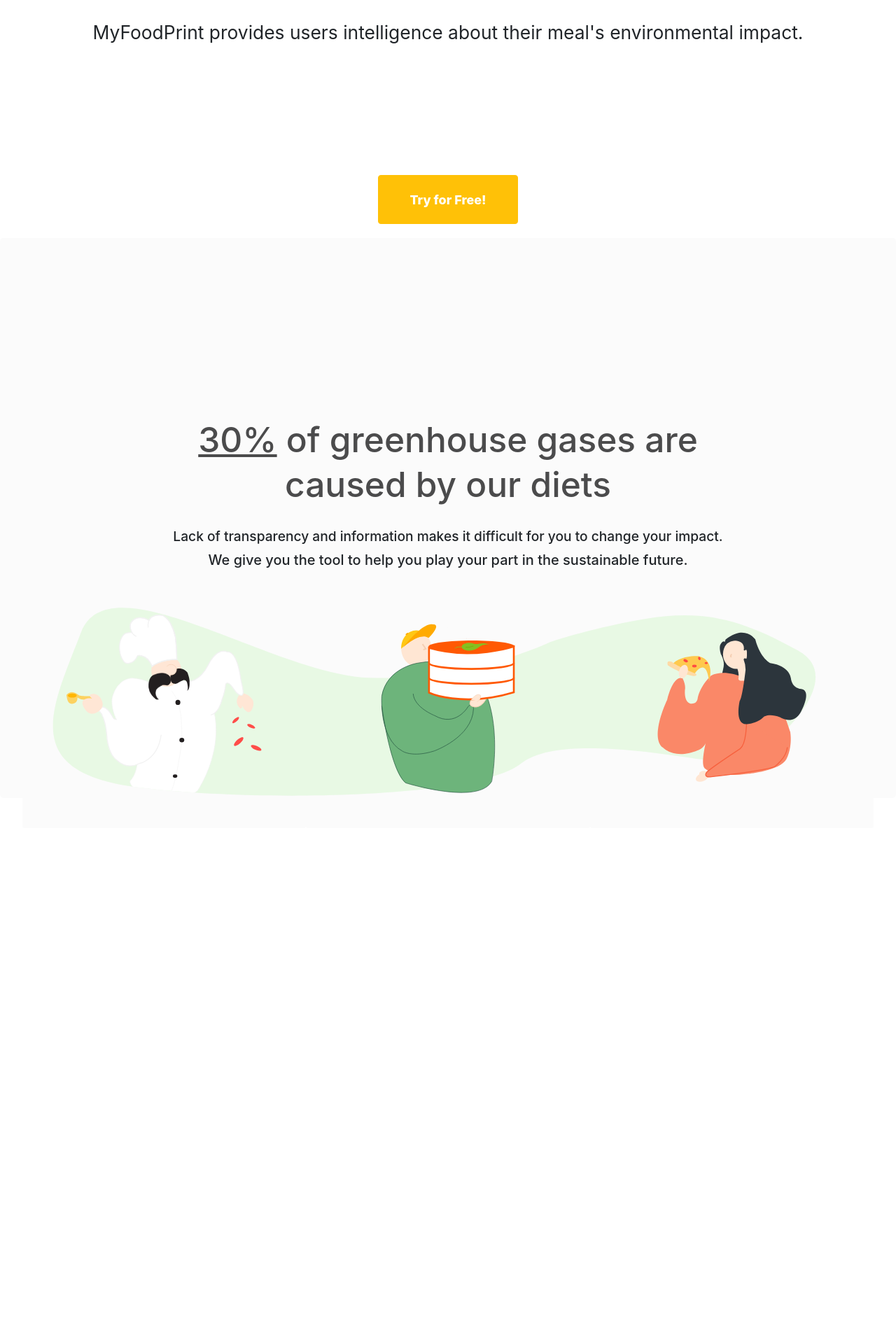
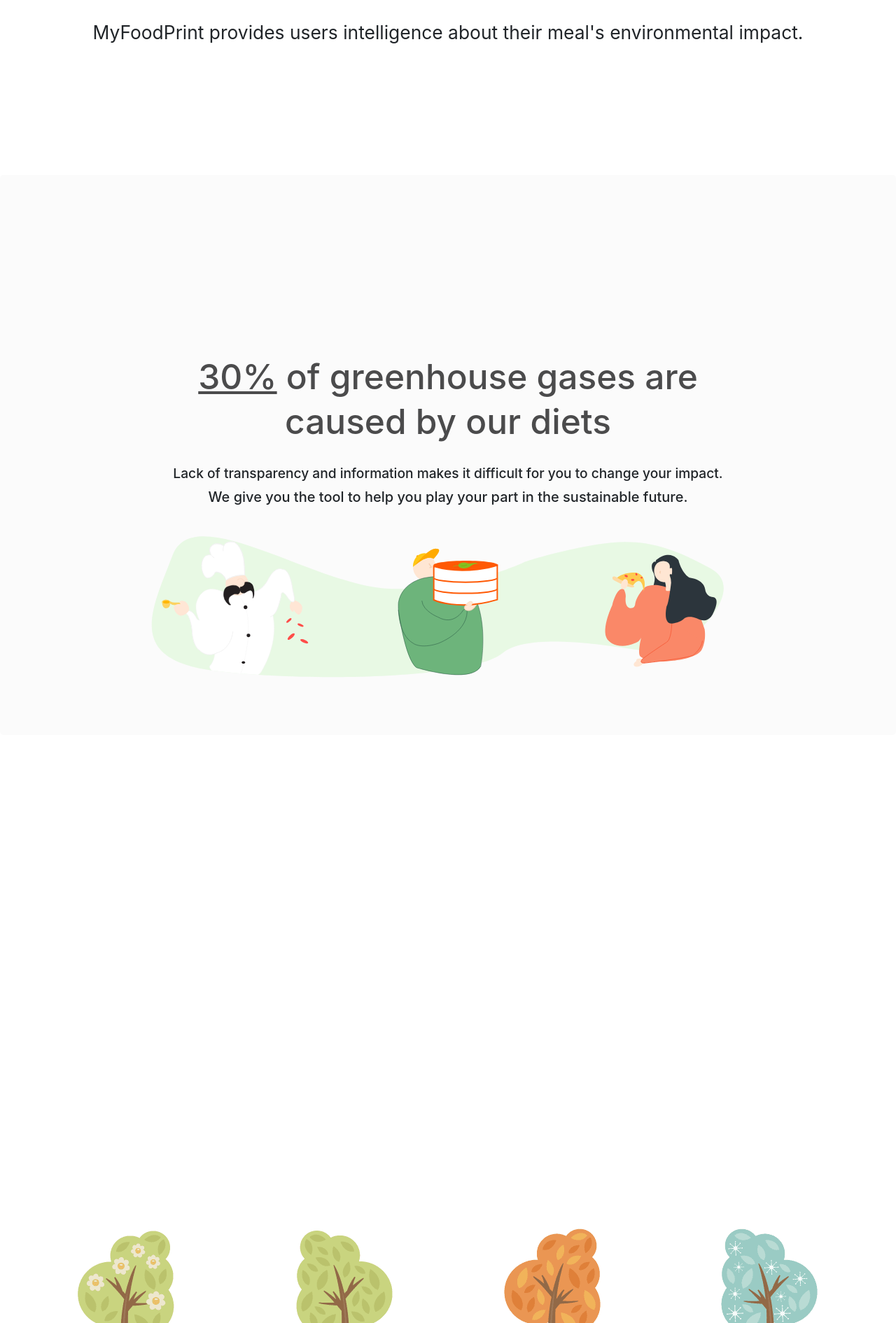
Before and after one commit to CoricovMA/myfoodprint, a React (Create React App) app: page / in a window 1280 px wide. Shown: the part 486-2376 px from the top of the page at 70% size. Before the commit the page ends 1669 px from the top, so only its background shows below. Built offline with nearby package versions, Linux system fonts and the light colour scheme; no server answers.

Commit message:
redid chefs, started tree work

```diff
--- a/src/Components/ChefImages.jsx
+++ b/src/Components/ChefImages.jsx
@@ -18,11 +18,12 @@
      */
 
     return (
-        <Col data-aos={props.info.anim} data-aos-duration='1000'>
+        <Col data-aos={props.info.anim} data-aos-duration='1000' xs={{span: 4}} md={{span: 3}} style={{padding: 0}}>
             <Card style={{
                 border: '0px',
             }}>
-                <Card.Img src={props.info.pic} fluid/>
+                <Card.Img src={props.info.pic}
+                />
             </Card>
         </Col>
 
@@ -35,7 +36,7 @@
             title: "Measuring Simplified",
             blurb: "Automatically find your answer by typing, uploading, or copy and pasting your recipe",
             pic: valueprop1,
-            anim: 'fade-right',
+            anim: 'fade-left',
         },
         {
             title: "Curated Data",
@@ -47,7 +48,7 @@
             title: "Digestible Information",
             blurb: "CO2 is difficult to understand. We provide intelligible output that is meaningful to you and helps you eat sustainably",
             pic: valueprop3,
-            anim: 'fade-left'
+            anim: 'fade-right'
         }
     ]
 
--- /dev/null
+++ b/src/Components/Final.jsx
@@ -0,0 +1,30 @@
+import React from 'react';
+import Trees from './Trees'
+import {Row} from 'react-bootstrap'
+
+import {Container, Jumbotron} from "react-bootstrap";
+
+
+export default function FinalText(){
+
+    return (
+        <Container fluid style={{
+            height: '60vh',
+            width: '100%',
+            alignItems: 'end',
+            paddingTop: '50%'
+        }}>
+            <Jumbotron className="align-bottom justify-content-md-center text-center" style={{
+                paddingBottom: 0,
+                marginBottom: 0,
+                backgroundColor: 'white',
+                position: 'static'
+            }}>
+                <Row>
+
+                </Row>
+                <Trees/>
+            </Jumbotron>
+        </Container>
+    )
+}
--- a/src/Components/Trees.jsx
+++ b/src/Components/Trees.jsx
@@ -3,8 +3,30 @@
 import winter from '../Assets/Trees/winter_tree.svg'
 import summer from '../Assets/Trees/summer_tree.svg'
 import spring from '../Assets/Trees/spring_tree.svg'
+import {Image, Row, Col, Container, Jumbotron} from 'react-bootstrap'
 
-export default function Trees(){
+function TreeComponent(props) {
 
 
+    return (
+        <Col>
+            <Image data-aos='zoom-in-up'
+                   src={props.image}
+            />
+        </Col>
+
+    )
 }
+
+export default function Trees() {
+    const treeSVG = [spring, summer, autumn, winter];
+
+    return (
+                <Row>
+                    {treeSVG.map(
+                        tree => <TreeComponent image={tree}/>
+                    )}
+                </Row>
+    )
+
+}
--- a/src/Pages/HomePage.jsx
+++ b/src/Pages/HomePage.jsx
@@ -9,6 +9,8 @@
 import AOS from "aos";
 import 'aos/dist/aos.css';
 import ChefImages from "../Components/ChefImages";
+import Trees from "../Components/Trees";
+import Final from "../Components/Final";
 
 function TryButton() {
     return (
@@ -48,15 +50,11 @@
     return (<div>
             <Header fixed="top"/>
             <Intro/>
-            <Row className="justify-content-md-center text-center" style={{
-                paddingBottom: '20px'
-            }}>
-                <Col md='auto'>
-                    <TryButton/>
-                </Col>
+            <Row>
+                <MidText/>
             </Row>
             <Row>
-                <MidText/>
+                <Final/>
             </Row>
         </div>
     )
```
